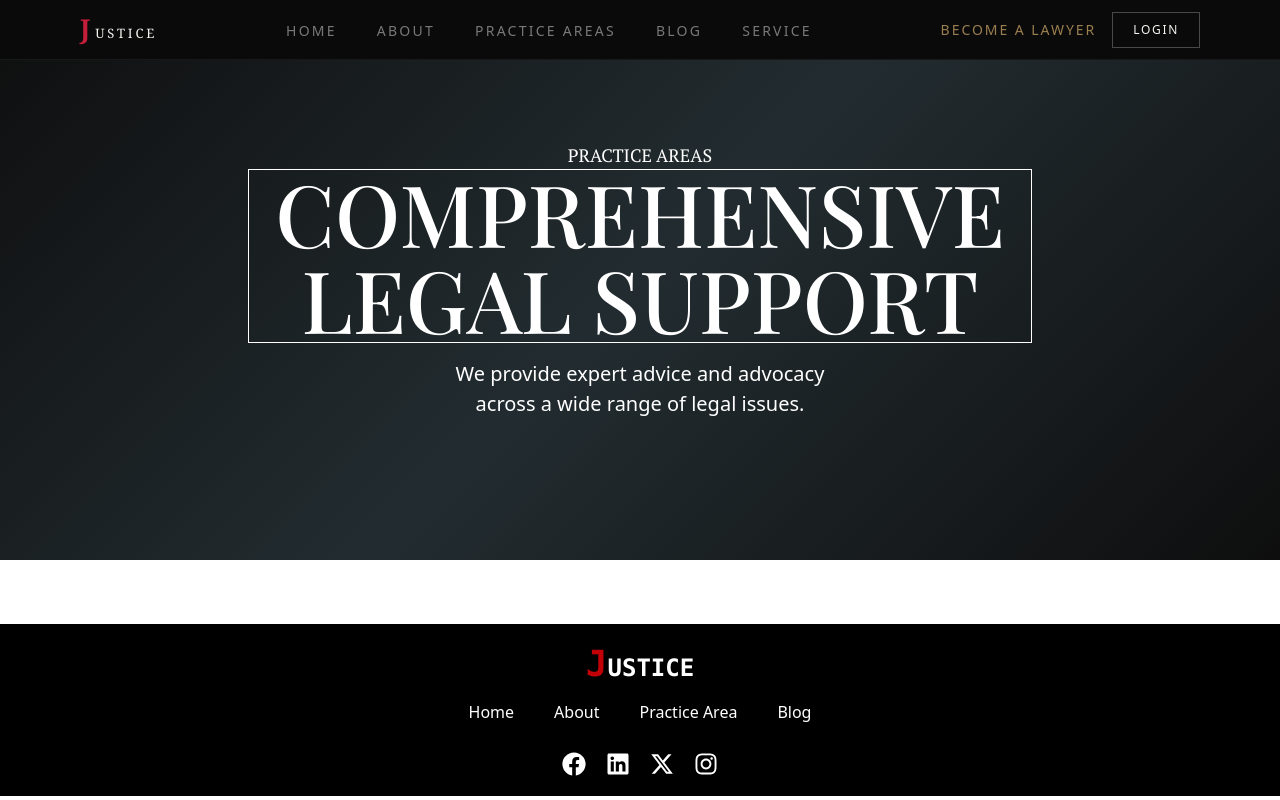
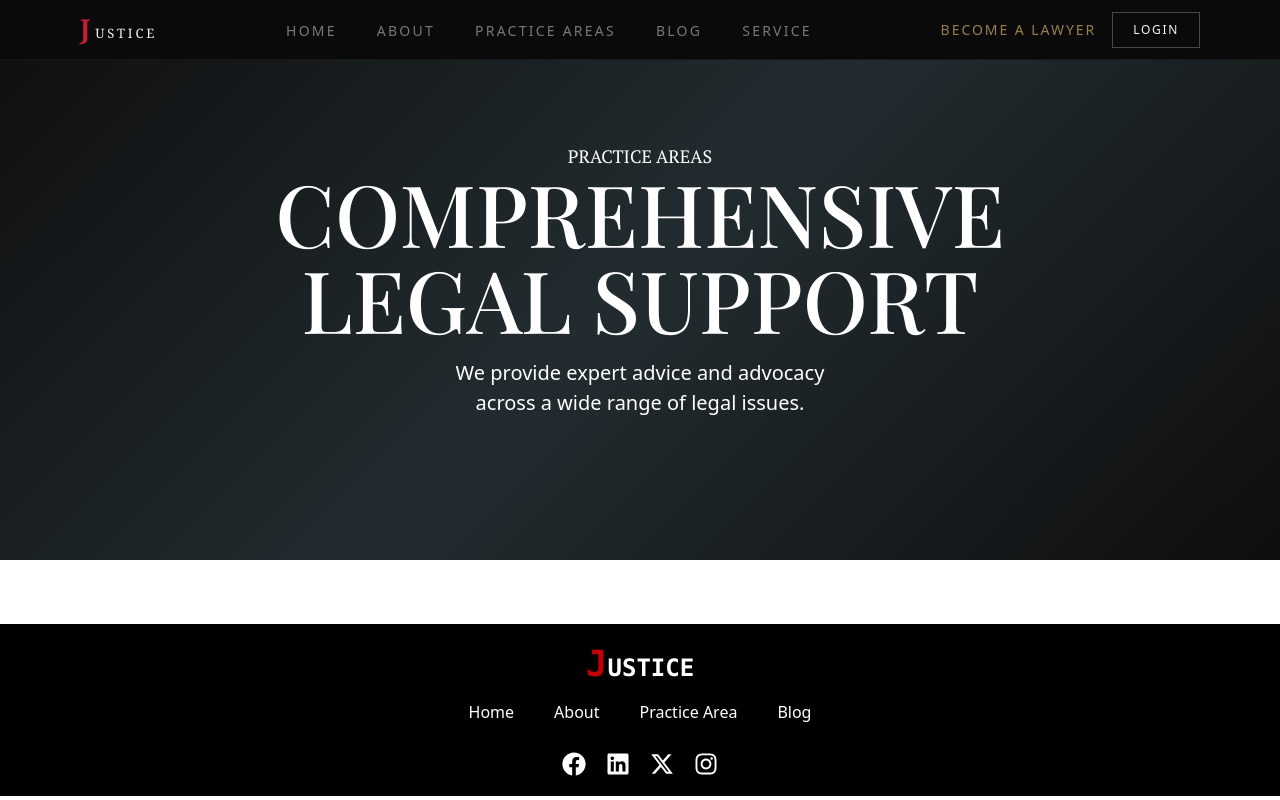
Before and after one commit to nazmul910/Lawyer-Frontend, a Next.js app: page /service in a window 1280 px wide. Built offline with nearby package versions, Linux system fonts and the light colour scheme; a web font is replaced by a local one.

Commit message:
fix: remove border from Hero component heading for improved styling

```diff
--- a/components/pages/service-page/Hero.jsx
+++ b/components/pages/service-page/Hero.jsx
@@ -8,7 +8,7 @@ export default function Hero() {
               <p className="text-[18px] uppercase font-pt_serif">Practice Areas</p>
             </div>
             <div className="w-[70%]">
-              <h1 className="text-[86px] text-center border font-playfair letter-spacing-[-3px] leading-[86px] font-medium uppercase">Comprehensive legal support</h1>
+              <h1 className="text-[86px] text-center font-playfair letter-spacing-[-3px] leading-[86px] font-medium uppercase">Comprehensive legal support</h1>
             </div>
             <div className="w-1/3 mt-4">
               <p className="text-[20px]">
```
